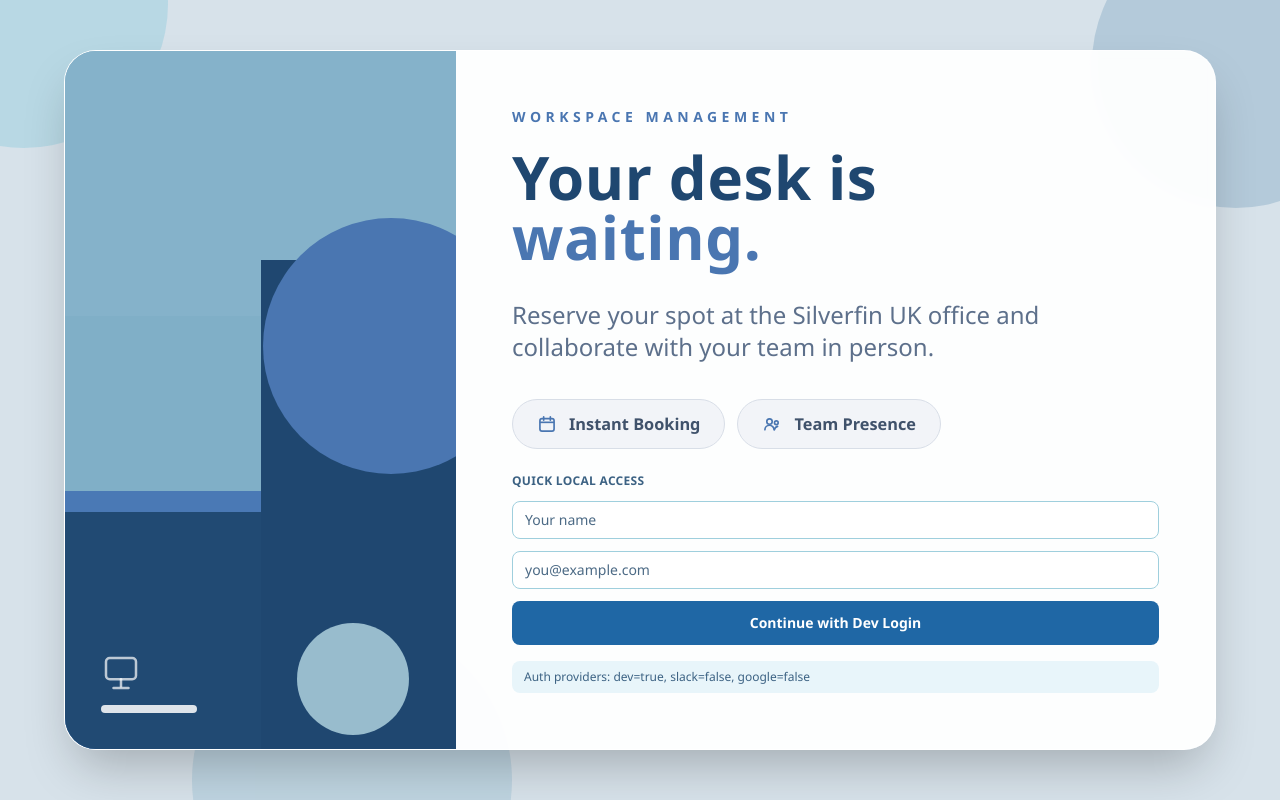
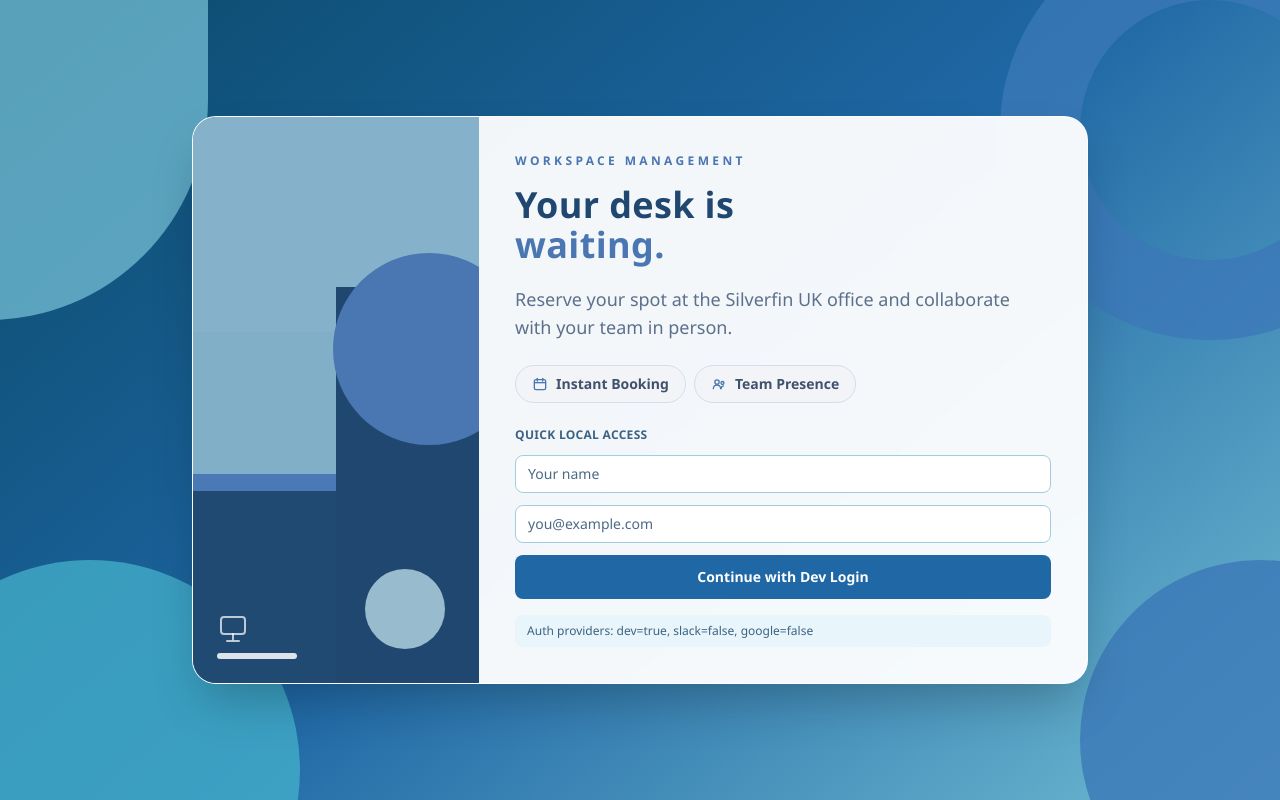
Before and after one commit to jackvoller/desk_booking, a React (Vite) app in the folder client/: page / in a window 1280 px wide. Built offline with nearby package versions, Linux system fonts and the light colour scheme; no server answers.

Commit message:
Restore login background and shrink sign-in UI

```diff
--- a/client/src/App.jsx
+++ b/client/src/App.jsx
@@ -327,47 +327,49 @@
 
   if (!user) {
     return (
-      <main className="relative flex min-h-screen w-full items-center justify-center overflow-hidden bg-[#d7e2ea] px-4 py-8">
+      <main className="relative flex min-h-screen w-full items-center justify-center overflow-hidden bg-[#0A4A6A] px-4 py-8">
         <div className="pointer-events-none absolute inset-0">
-          <div className="absolute left-[-120px] top-[-140px] h-72 w-72 rounded-full bg-[#9fcfe0]/55" />
-          <div className="absolute right-[-100px] top-[-80px] h-72 w-72 rounded-full bg-[#8baec6]/45" />
-          <div className="absolute bottom-[-140px] left-[15%] h-80 w-80 rounded-full bg-[#99bfd2]/40" />
+          <div className="absolute inset-0 bg-[linear-gradient(140deg,#0A4A6A_0%,#1F67A5_50%,#70BCD2_100%)]" />
+          <div className="absolute -left-28 top-0 h-80 w-80 rounded-br-[220px] bg-[#73BED4]/75" />
+          <div className="absolute right-[-140px] top-[-80px] h-[420px] w-[420px] rounded-full border-[80px] border-[#3B79B8]/80" />
+          <div className="absolute bottom-[-180px] left-[-120px] h-[420px] w-[420px] rounded-full bg-[#44B2CC]/75" />
+          <div className="absolute bottom-[-120px] right-[-160px] h-[360px] w-[360px] rounded-full bg-[#3B79B8]/80" />
         </div>
 
-        <section className="relative z-10 w-full max-w-6xl overflow-hidden rounded-[2rem] border border-white/70 bg-white/95 shadow-2xl backdrop-blur-sm">
-          <div className="grid md:grid-cols-[34%_66%]">
-            <aside className="relative min-h-[260px] overflow-hidden bg-[#80AFC7] md:min-h-full">
+        <section className="relative z-10 w-full max-w-4xl overflow-hidden rounded-3xl border border-white/70 bg-white/95 shadow-2xl backdrop-blur-sm">
+          <div className="grid md:grid-cols-[32%_68%]">
+            <aside className="relative min-h-[190px] overflow-hidden bg-[#80AFC7] md:min-h-full">
               <div className="absolute inset-0">
                 <div className="absolute inset-x-0 top-0 h-[38%] bg-[#85B2CA]" />
                 <div className="absolute bottom-0 left-0 h-[37%] w-full bg-[#4a79b5]" />
                 <div className="absolute bottom-0 right-0 h-[70%] w-[50%] bg-[#1f4770]" />
-                <div className="absolute right-[-16%] top-[24%] h-64 w-64 rounded-full bg-[#4a76b1]" />
-                <div className="absolute bottom-[2%] right-[12%] h-28 w-28 rounded-full bg-[#98bccd]" />
+                <div className="absolute right-[-16%] top-[24%] h-48 w-48 rounded-full bg-[#4a76b1]" />
+                <div className="absolute bottom-[6%] right-[12%] h-20 w-20 rounded-full bg-[#98bccd]" />
                 <div className="absolute bottom-0 left-0 h-[34%] w-[50%] bg-[#214a73]" />
               </div>
-              <div className="absolute bottom-9 left-9 text-white/70">
-                <svg viewBox="0 0 64 64" className="h-10 w-10" aria-hidden="true">
+              <div className="absolute bottom-6 left-6 text-white/70">
+                <svg viewBox="0 0 64 64" className="h-8 w-8" aria-hidden="true">
                   <rect x="8" y="8" width="48" height="34" rx="6" fill="none" stroke="currentColor" strokeWidth="4" />
                   <line x1="32" y1="42" x2="32" y2="53" stroke="currentColor" strokeWidth="4" strokeLinecap="round" />
                   <line x1="20" y1="56" x2="44" y2="56" stroke="currentColor" strokeWidth="4" strokeLinecap="round" />
                 </svg>
-                <div className="mt-3 h-2 w-24 rounded-full bg-white/85" />
+                <div className="mt-2 h-1.5 w-20 rounded-full bg-white/85" />
               </div>
             </aside>
 
-            <div className="p-6 sm:p-10 md:p-14">
-              <p className="text-sm font-semibold uppercase tracking-[0.32em] text-[#4A76B1]">Workspace Management</p>
-              <h1 className="mt-5 text-4xl font-semibold leading-[1.05] text-[#1F4770] sm:text-5xl lg:text-6xl">
+            <div className="p-6 sm:p-8 md:p-9">
+              <p className="text-xs font-semibold uppercase tracking-[0.28em] text-[#4A76B1]">Workspace Management</p>
+              <h1 className="mt-4 text-3xl font-semibold leading-[1.1] text-[#1F4770] sm:text-4xl">
                 Your desk is
                 <span className="block text-[#4A76B1]">waiting.</span>
               </h1>
-              <p className="mt-8 max-w-2xl text-lg leading-relaxed text-[#5D708B] sm:text-2xl">
+              <p className="mt-5 max-w-xl text-base leading-relaxed text-[#5D708B] sm:text-lg">
                 Reserve your spot at the Silverfin UK office and collaborate with your team in person.
               </p>
 
-              <div className="mt-9 flex flex-wrap gap-3">
-                <span className="inline-flex items-center gap-3 rounded-full border border-[#d8dee7] bg-[#f2f4f8] px-6 py-3 text-[1.02rem] font-semibold text-[#40526b]">
-                  <svg viewBox="0 0 24 24" className="h-5 w-5 text-[#4A76B1]" aria-hidden="true">
+              <div className="mt-6 flex flex-wrap gap-2">
+                <span className="inline-flex items-center gap-2 rounded-full border border-[#d8dee7] bg-[#f2f4f8] px-4 py-2 text-sm font-semibold text-[#40526b]">
+                  <svg viewBox="0 0 24 24" className="h-4 w-4 text-[#4A76B1]" aria-hidden="true">
                     <rect x="3.5" y="5.5" width="17" height="15" rx="2.5" fill="none" stroke="currentColor" strokeWidth="2" />
                     <line x1="3.5" y1="10" x2="20.5" y2="10" stroke="currentColor" strokeWidth="2" />
                     <line x1="8" y1="3.5" x2="8" y2="7.5" stroke="currentColor" strokeWidth="2" strokeLinecap="round" />
@@ -375,8 +377,8 @@
                   </svg>
                   Instant Booking
                 </span>
-                <span className="inline-flex items-center gap-3 rounded-full border border-[#d8dee7] bg-[#f2f4f8] px-6 py-3 text-[1.02rem] font-semibold text-[#40526b]">
-                  <svg viewBox="0 0 24 24" className="h-5 w-5 text-[#4A76B1]" aria-hidden="true">
+                <span className="inline-flex items-center gap-2 rounded-full border border-[#d8dee7] bg-[#f2f4f8] px-4 py-2 text-sm font-semibold text-[#40526b]">
+                  <svg viewBox="0 0 24 24" className="h-4 w-4 text-[#4A76B1]" aria-hidden="true">
                     <circle cx="9" cy="9" r="3.25" fill="none" stroke="currentColor" strokeWidth="2" />
                     <path d="M3.5 19a5.5 5.5 0 0 1 11 0" fill="none" stroke="currentColor" strokeWidth="2" strokeLinecap="round" />
                     <circle cx="17.2" cy="10.5" r="2.2" fill="none" stroke="currentColor" strokeWidth="2" />
@@ -391,16 +393,13 @@
               {authProviders.slack ? (
                 <button
                   type="button"
-                  className="mt-10 flex w-full items-center justify-between rounded-3xl bg-[#1F4770] px-6 py-5 text-left text-white transition hover:bg-[#17385a]"
+                  className="mt-7 inline-flex w-full max-w-sm items-center justify-center gap-3 rounded-xl bg-[#1F4770] px-4 py-3 text-white transition hover:bg-[#17385a]"
                   onClick={api.loginWithSlack}
                 >
-                  <span className="inline-flex items-center gap-4">
-                    <span className="inline-flex h-11 w-11 items-center justify-center rounded-xl bg-white">
-                      <SlackLogo />
-                    </span>
-                    <span className="text-xl font-semibold leading-none sm:text-[2rem]">Continue with Slack</span>
+                  <span className="inline-flex h-7 w-7 items-center justify-center rounded-md bg-white">
+                    <SlackLogo />
                   </span>
-                  <span className="text-4xl font-light leading-none sm:text-5xl">→</span>
+                  <span className="text-base font-semibold leading-none">Continue with Slack</span>
                 </button>
               ) : !authProviders.devLogin ? (
                 <p className="mt-5 rounded-lg bg-amber-100 px-3 py-2 text-sm text-amber-700">
```
